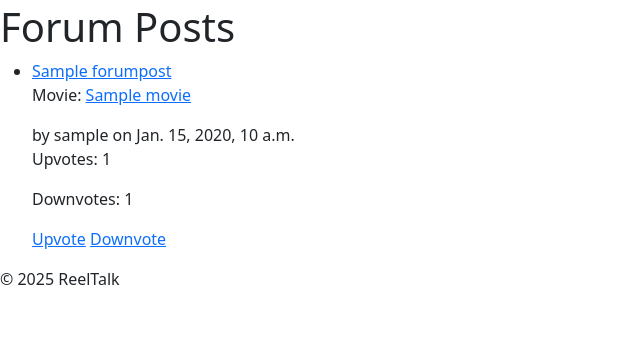
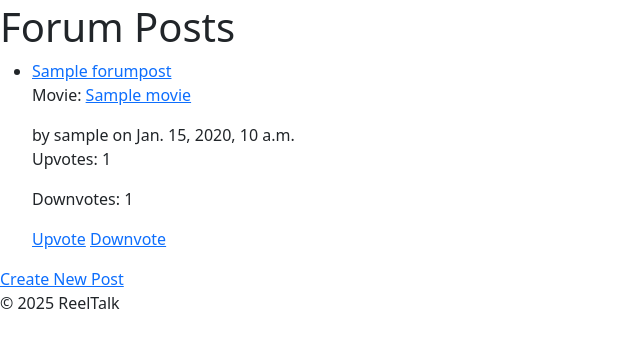
Before and after one commit to Gerbil1511/REELtalk, a Django app: page /forum/ in a window 1280 px wide. Shown: the part 57-405 px from the top of the page, without its empty margins (0-640 px from the left). Run offline with Django 5.2, Linux system fonts and the light colour scheme; a user stored in the database is signed in; tables that the repository leaves empty hold one stand-in row (values such as "Sample post").

Commit message:
Restrict upvote/downvote and create post links to authenticated users

```diff
--- a/forum/templates/forum/forum_post_list.html
+++ b/forum/templates/forum/forum_post_list.html
@@ -10,9 +10,14 @@
             by {{ post.author }} on {{ post.created_at }}
             <p>Upvotes: {{ post.total_upvotes }}</p>
             <p>Downvotes: {{ post.total_downvotes }}</p>
-            <a href="{% url 'upvote_post' post_id=post.id %}">Upvote</a>
-            <a href="{% url 'downvote_post' post_id=post.id %}">Downvote</a>
+            {% if user.is_authenticated %}
+                <a href="{% url 'upvote_post' post_id=post.id %}">Upvote</a>
+                <a href="{% url 'downvote_post' post_id=post.id %}">Downvote</a>
+            {% endif %}
         </li>
     {% endfor %}
 </ul>
+{% if user.is_authenticated %}
+    <a href="{% url 'create_post' %}">Create New Post</a>
+{% endif %}
 {% endblock %}
--- a/movies/templates/movies/movie_detail.html
+++ b/movies/templates/movies/movie_detail.html
@@ -22,11 +22,16 @@
         <p>{{ post.created_at }}</p>
         <p>Upvotes: {{ post.total_upvotes }}</p>
         <p>Downvotes: {{ post.total_downvotes }}</p>
+        {% if user.is_authenticated %}
         <a href="{% url 'upvote_post' post_id=post.id %}">Upvote</a>
         <a href="{% url 'downvote_post' post_id=post.id %}">Downvote</a>
+    {% endif %}
     </li>
     {% empty %}
     <li>No forum posts available for this movie.</li>
     {% endfor %}
 </ul>
+{% if user.is_authenticated %}
+    <a href="{% url 'create_post' %}">Create New Post</a>
+{% endif %}
 {% endblock %}
--- a/reeltalk/urls.py
+++ b/reeltalk/urls.py
@@ -18,6 +18,7 @@ from django.contrib import admin
 from django.urls import path, include
 from movies import views as movie_views  # Import the home view from the movies app
 
+
 urlpatterns = [
     path('admin/', admin.site.urls),
     path('accounts/', include('allauth.urls')),
@@ -25,4 +26,5 @@ urlpatterns = [
     path('movies/', include('movies.urls')),
     path('summernote/', include('django_summernote.urls')),
     path('', movie_views.home, name='home'),  # Add this line to handle the root URL
+
 ]
```
Also changed, not shown: templates/home.html (renamed from movies/templates/home.html).
